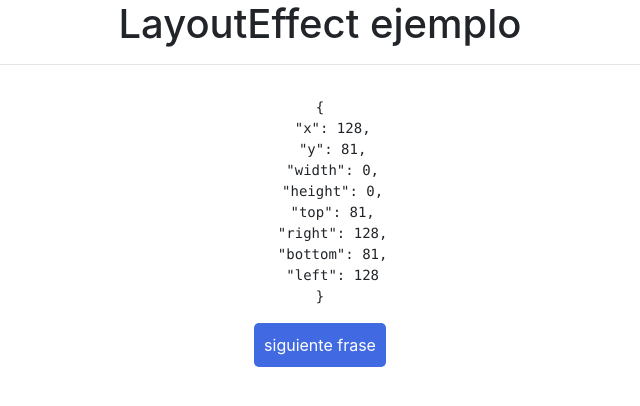
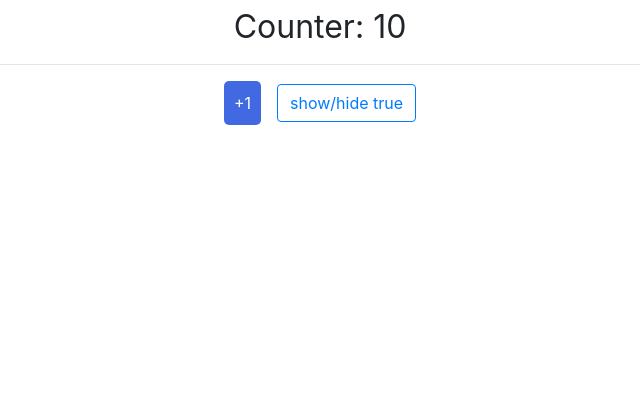
Before and after one commit to adrian1426/ProfundizandoHooks, a React (Create React App) app: page / in a window 1280 px wide. Shown: the top 406 px of the page, without its empty margins (320-960 px from the left). Built offline with nearby package versions, Linux system fonts and the light colour scheme; no server answers.

Commit message:
React.memo

```diff
--- a/src/App.js
+++ b/src/App.js
@@ -1,11 +1,11 @@
 import React from 'react';
 import './App.css';
-import LayoutEffect from './components/useLayoutEffect/LayoutEffect';
+import {Memorize} from './components/memo/Memorize';
 
 function App() {
   return (
     <div className="App">
-      <LayoutEffect />
+      <Memorize />
     </div>
   );
 }
--- /dev/null
+++ b/src/components/memo/Memorize.js
@@ -0,0 +1,21 @@
+import React, { useState } from 'react';
+import { useCounter } from '../../hooks/useCounter';
+import Small from './Small';
+
+export const Memorize = () => {
+  const { state, increment } = useCounter(10);
+  const [show, setShow] = useState(true);
+
+  return (
+    <div>
+      <h1>
+        <Small value={state} />
+      </h1>
+      <hr />
+      <button className="btn btn-primary" onClick={() => increment()}> +1 </button>
+      <button className="btn btn-outline-primary ml-3" onClick={() => setShow(!show)}>
+        show/hide {JSON.stringify(show)}
+      </button>
+    </div>
+  );
+};
--- /dev/null
+++ b/src/components/memo/Small.js
@@ -0,0 +1,19 @@
+import React, { memo } from 'react';
+import propTypes from 'prop-types'
+
+const Small = memo((props) => {
+    const { value } = props;
+
+    console.log('me volví a renderizar');
+    return (
+        <React.Fragment>
+            <small>Counter: {value}</small>
+        </React.Fragment>
+    );
+});
+
+Small.propTypes = {
+    value: propTypes.number.isRequired
+};
+
+export default Small;
```
